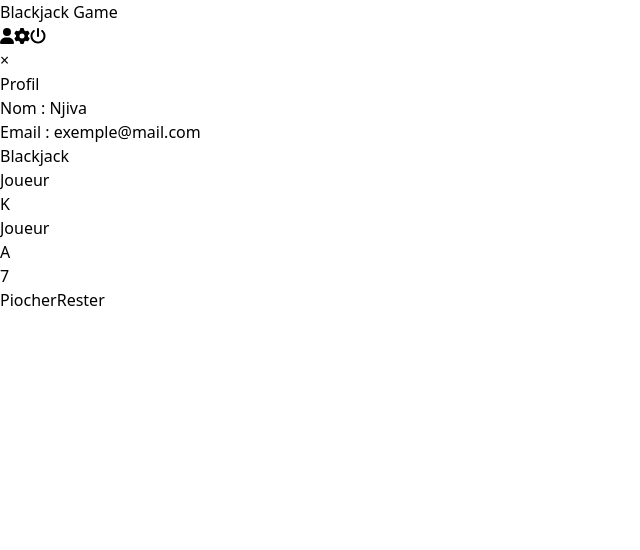
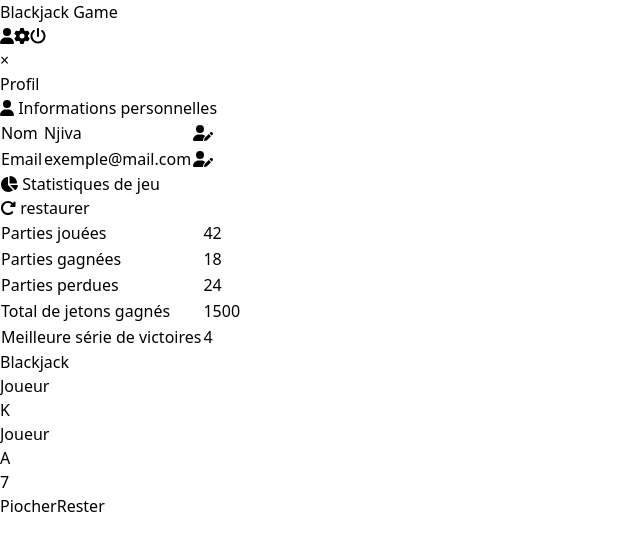
Before and after one commit to Nampiasilala/projet_blackjack, a React (Vite) app in the folder FrontendBlackjack/: page /MainPage in a window 1280 px wide. Both pictures are taken after a click on the icon 7 px from the left and 36 px from the top of the page. Shown: the top 550 px of the page, without its empty margins (0-640 px from the left). Built offline with nearby package versions, Linux system fonts and the light colour scheme.

Commit message:
interface statique profile

```diff
--- a/FrontendBlackjack/src/components/Modal.jsx
+++ b/FrontendBlackjack/src/components/Modal.jsx
@@ -1,13 +1,28 @@
-import React from "react";
+import React, { useRef, useEffect } from "react";
 
 function Modal({ title, children, onClose }) {
+  const modalRef = useRef();
+
+  useEffect(() => {
+    const handleClickOutside = (event) => {
+      if (modalRef.current && !modalRef.current.contains(event.target)) {
+        onClose();
+      }
+    };
+
+    document.addEventListener("mousedown", handleClickOutside);
+    return () => {
+      document.removeEventListener("mousedown", handleClickOutside);
+    };
+  }, [onClose]);
+
   return (
     <div>
       <div className="fixed inset-0 flex items-center justify-center bg-black bg-opacity-50 z-50">
-        <div className="bg-white rounded-2xl shadow-lg p-6 w-96 text-black relative">
+        <div ref={modalRef} className="bg-white rounded-2xl shadow-lg p-6 w-[500px] text-black relative">
           <button
             onClick={onClose}
-            className="absolute top-2 right-3 text-gray-600 hover:text-black text-xl font-bold"
+            className="absolute top-2 right-3 text-red-500 hover:text-red-700 text-xl font-bold"
           >
             &times;
           </button>
--- a/FrontendBlackjack/src/components/Navbar.jsx
+++ b/FrontendBlackjack/src/components/Navbar.jsx
@@ -1,10 +1,9 @@
 import { useState } from "react";
 import { FontAwesomeIcon } from "@fortawesome/react-fontawesome";
-import { faGear, faUser, faPowerOff } from "@fortawesome/free-solid-svg-icons";
+import { faGear, faUser, faPowerOff, faUserPen, faRotateRight, faChartPie } from "@fortawesome/free-solid-svg-icons";
 import Modal from "./Modal";
 import Swal from "sweetalert2";
 import { useNavigate } from "react-router-dom";
-
 
 function Navbar() {
   const [modalType, setModalType] = useState(null);
@@ -28,7 +27,6 @@ function Navbar() {
     });
   };
 
-
   const openModal = (type) => {
     if (type === "logout") {
       handleLogoutConfirm();
@@ -45,18 +43,76 @@ function Navbar() {
         <h2 className="text-2xl font-bold">Blackjack Game</h2>
         <div className="flex gap-4 text-xl cursor-pointer">
           <FontAwesomeIcon icon={faUser} onClick={() => openModal("profile")} />
-          <FontAwesomeIcon icon={faGear} onClick={() => openModal("settings")} />
-          <FontAwesomeIcon icon={faPowerOff} onClick={() => openModal("logout")} />
+          <FontAwesomeIcon
+            icon={faGear}
+            onClick={() => openModal("settings")}
+          />
+          <FontAwesomeIcon
+            icon={faPowerOff}
+            onClick={() => openModal("logout")}
+          />
         </div>
       </div>
 
       {modalType === "profile" && (
         <Modal title="Profil" onClose={closeModal}>
-          <p>
-            Nom : Njiva
-            <br />
-            Email : exemple@mail.com
-          </p>
+          <div className="space-y-4">
+            <div>
+              <h2 className="text-lg font-semibold py-2 text-blue-400">
+              <FontAwesomeIcon icon={faUser} /> Informations personnelles
+              </h2>
+              <table className="w-full text-left border border-gray-300 rounded-lg overflow-hidden">
+                <tbody>
+                  <tr className="border-b border-blue-200">
+                    <td className="px-4 py-2 bg-gray-100">Nom</td>
+                    <td className="px-4 py-2 bg-blue-100">Njiva</td>
+                    <td className=" bg-blue-100 text-blue-500"><button><FontAwesomeIcon icon={faUserPen} /></button></td>
+                  </tr>
+                  <tr className="border-b">
+                    <td className="px-4 py-2 bg-gray-100">Email</td>
+                    <td className="px-4 py-2 bg-blue-100">exemple@mail.com</td>
+                    <td className="text-blue-500 bg-blue-100"><button><FontAwesomeIcon icon={faUserPen} /></button></td>
+                  </tr>
+                </tbody>
+              </table>
+            </div>
+
+            <div>
+              <div className="flex justify-between py-2">
+              <h2 className="text-lg font-semibold text-blue-400"><FontAwesomeIcon icon={faChartPie}  /> Statistiques de jeu</h2>
+              <button className="text-red-500"><FontAwesomeIcon icon={faRotateRight} /> restaurer</button>
+              </div>
+
+              <table className="w-full text-left border border-blue-200 rounded-lg overflow-hidden">
+                <tbody>
+                  <tr className="border-b border-blue-200 ">
+                    <td className="px-4 py-2 bg-gray-100">Parties jouées</td>
+                    <td className="px-4 py-2 bg-blue-100">42</td>
+                  </tr>
+                  <tr className="border-b border-blue-200">
+                    <td className="px-4 py-2 bg-gray-100">Parties gagnées</td>
+                    <td className="px-4 py-2 bg-blue-100">18</td>
+                  </tr>
+                  <tr className="border-b border-blue-200">
+                    <td className="px-4 py-2 bg-gray-100">Parties perdues</td>
+                    <td className="px-4 py-2 bg-blue-100">24</td>
+                  </tr>
+                  <tr className="border-b border-blue-200">
+                    <td className="px-4 py-2 bg-gray-100">
+                      Total de jetons gagnés
+                    </td>
+                    <td className="px-4 py-2 bg-blue-100">1500</td>
+                  </tr>
+                  <tr>
+                    <td className="px-4 py-2 bg-gray-100">
+                      Meilleure série de victoires
+                    </td>
+                    <td className="px-4 py-2 bg-blue-100">4</td>
+                  </tr>
+                </tbody>
+              </table>
+            </div>
+          </div>
         </Modal>
       )}
 
```
